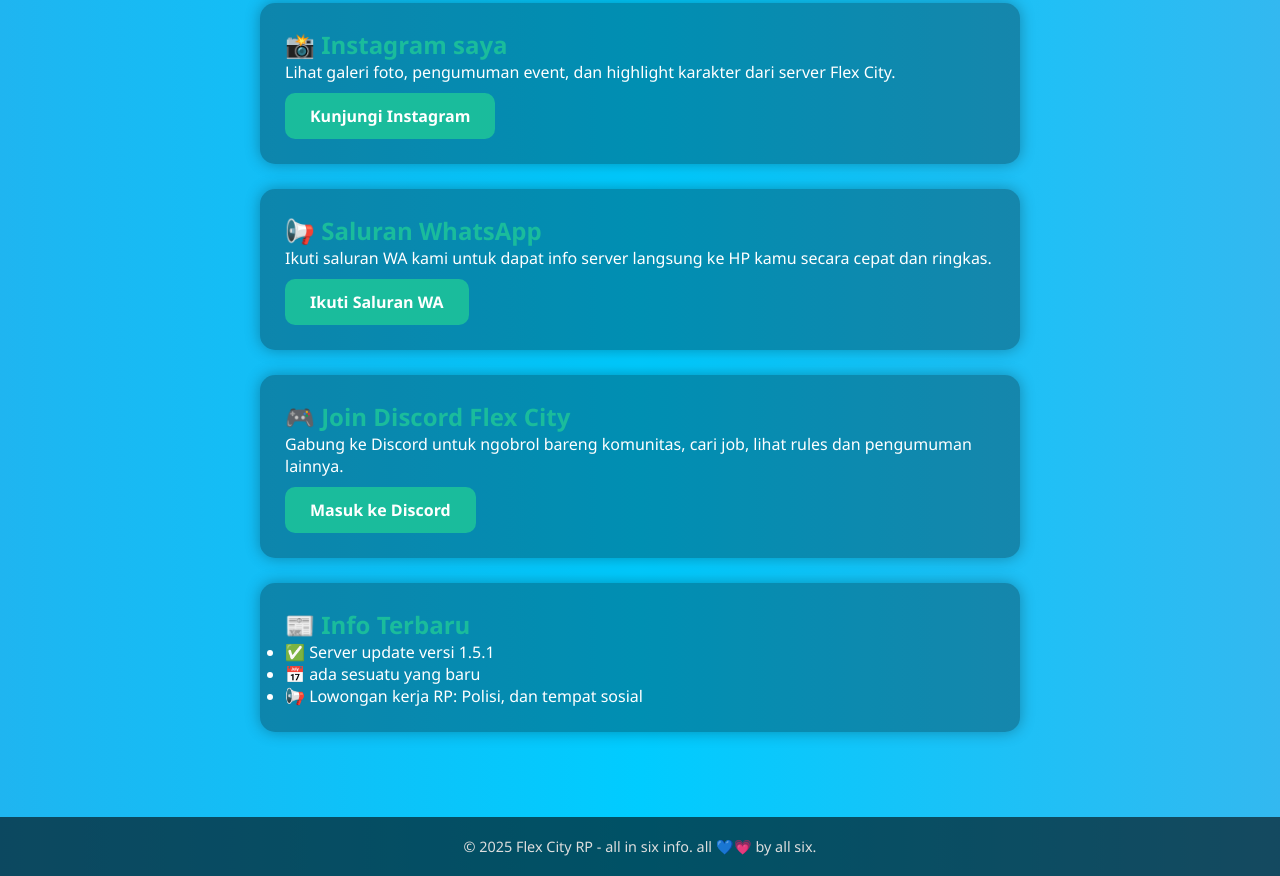
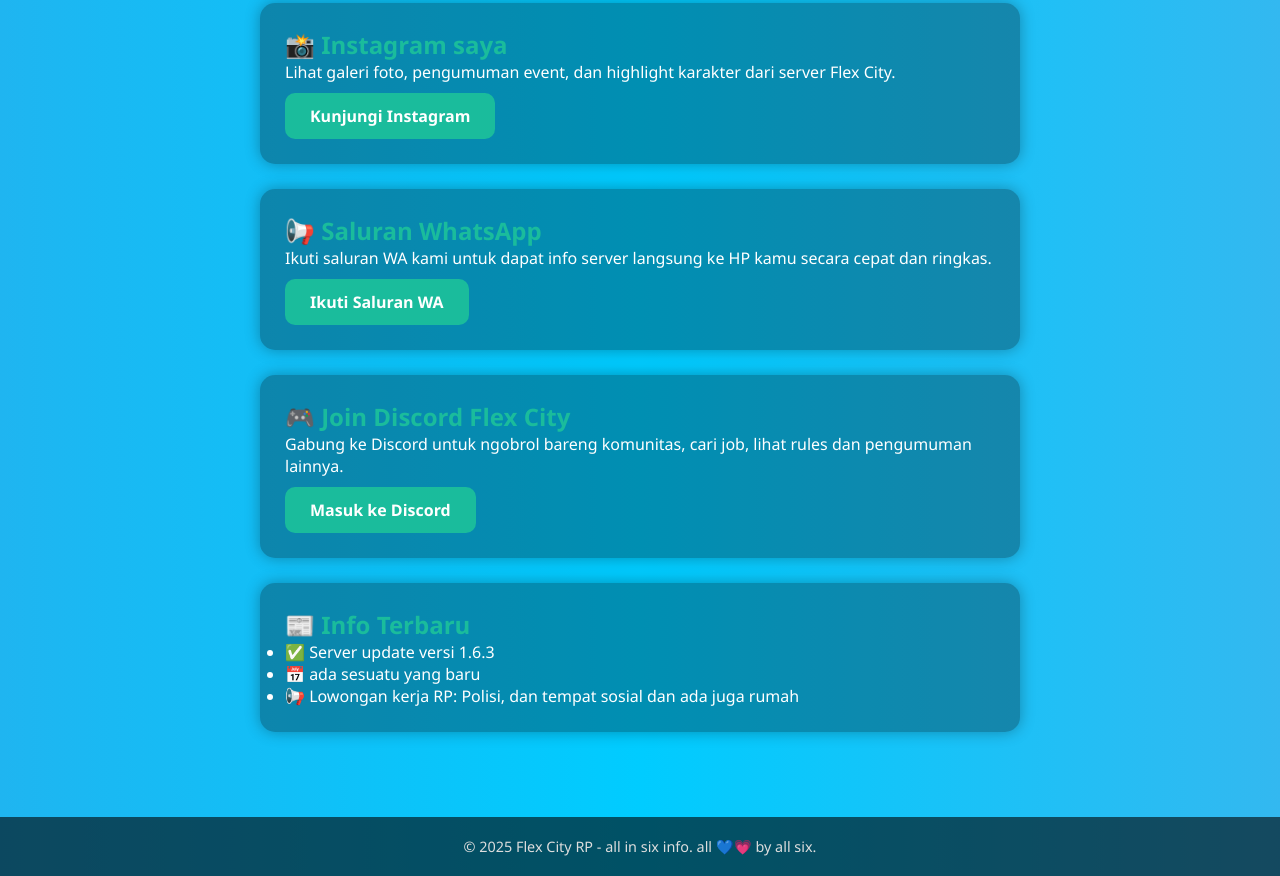
Before and after one commit to The-Zehyper/alsixv.2, a plain HTML site: page index.html in a window 1280 px wide. Shown: the part 605-1481 px from the top of the page. Drawn offline with Linux system fonts and the light colour scheme.

Commit message:
Update index.html
update flex city informasi

```diff
--- a/index.html
+++ b/index.html
@@ -148,9 +148,9 @@
     <div class="section">
       <h2>📰 Info Terbaru</h2>
       <ul>
-        <li>✅ Server update versi 1.5.1</li>
+        <li>✅ Server update versi 1.6.3</li>
         <li>📅 ada sesuatu yang baru</li>
-        <li>📢 Lowongan kerja RP: Polisi, dan tempat sosial</li>
+        <li>📢 Lowongan kerja RP: Polisi, dan tempat sosial dan ada juga rumah</li>
       </ul>
     </div>
 
```
